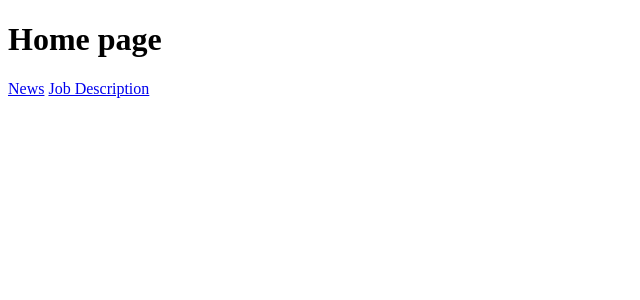
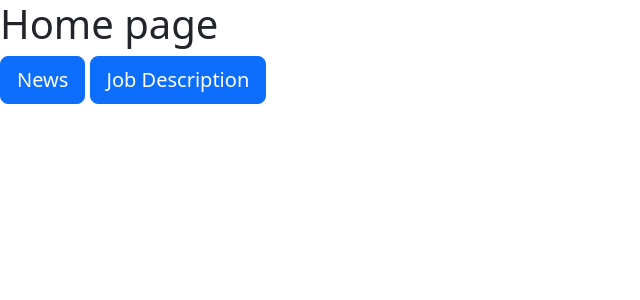
Before and after one commit to Haylemicheal/Prompt-Engineering, a Flask app: page / in a window 1280 px wide. Shown: the top 300 px of the page, without its empty margins (0-640 px from the left). Run offline with Flask 2, Linux system fonts and the light colour scheme; some libraries are stand-ins or nearby versions.

Commit message:
Modify the templates

```diff
--- a/templates/templates/index.html
+++ b/templates/templates/index.html
@@ -2,10 +2,11 @@
 <html>
     <head>
         <title></title>
+        <link rel='stylesheet' type="text/css" href = "{{ url_for('static', filename = 'bootstrap.min.css') }}" />
     </head>
     <body>
         <h1>Home page</h1>
-        <a href="/news">News</a>
-        <a href="/job">Job Description</a>
+        <button type="button" class="btn btn-lg btn-primary"><a href="/news" style="text-decoration: none; color:white;">News</a></button>
+        <button type="button" class="btn btn-lg btn-primary"><a href="/job" style="text-decoration: none; color:white;">Job Description</a></button>
     </body>
 </html>
--- a/templates/templates/job_desc_ent.html
+++ b/templates/templates/job_desc_ent.html
@@ -7,6 +7,8 @@
     <body class="p-3 m-0 border-0 bd-example">
 
         <h1>Jobs page</h1>
+        <button type="button" class="btn btn-lg btn-primary"><a href="/news" style="color: white;text-decoration: none;">News</a></button>
+        <button type="button" class="btn btn-lg btn-primary"><a href="/job" style="color: white;text-decoration: none;">Job Description</a></button>
         <form method="GET" action="/jdentities">
         <div class="mb-3">
             <label for="document" class="form-label">Title</label>
--- a/templates/templates/news.html
+++ b/templates/templates/news.html
@@ -7,6 +7,8 @@
     <body class="p-3 m-0 border-0 bd-example">
 
         <h1>News page</h1>
+        <button type="button" class="btn btn-lg btn-primary"><a href="/news" style="color: white;text-decoration: none;">News</a></button>
+        <button type="button" class="btn btn-lg btn-primary"><a href="/job" style="color: white;text-decoration: none;">Job Description</a></button>
         <form method="GET" action="/bnewscore">
         <div class="mb-3">
             <label for="title" class="form-label">Title</label>
```
